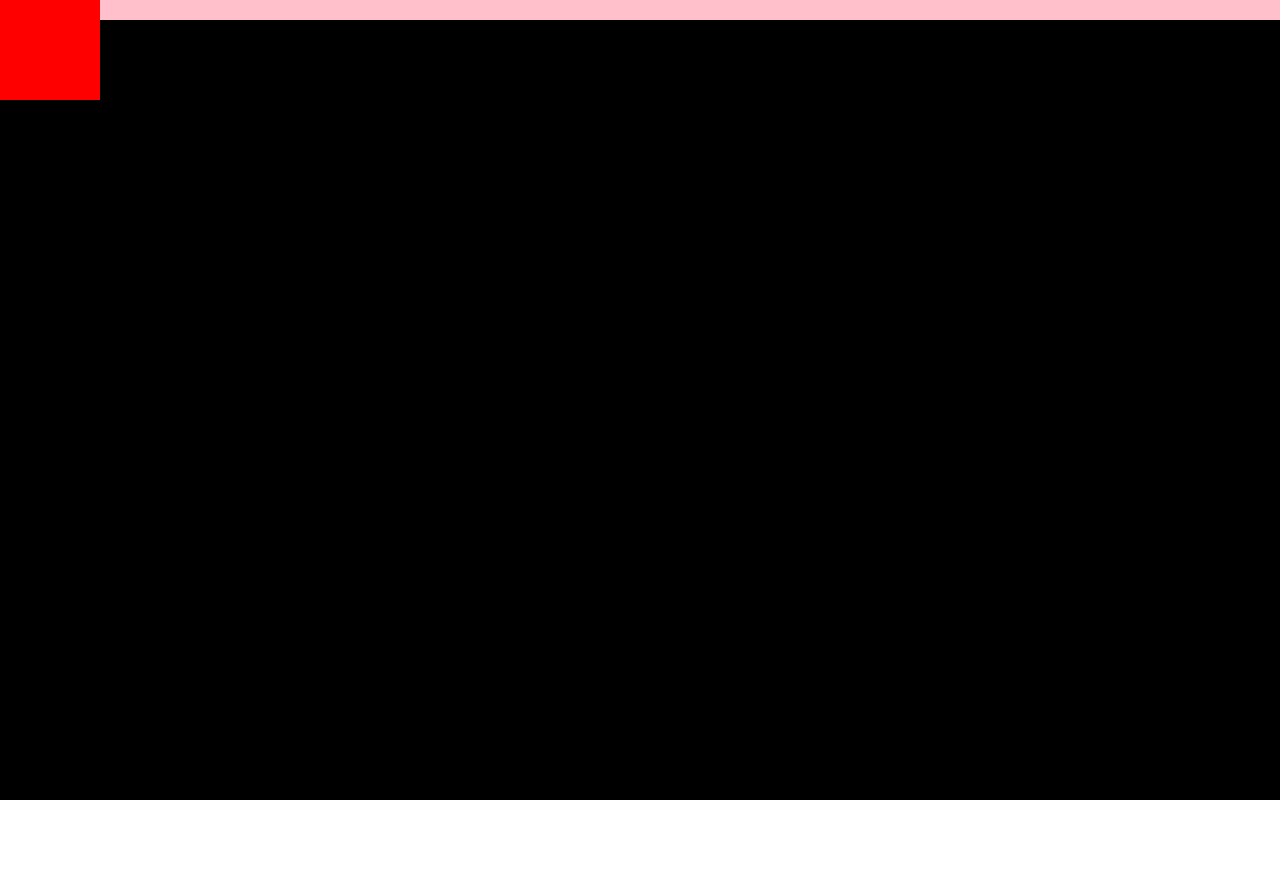
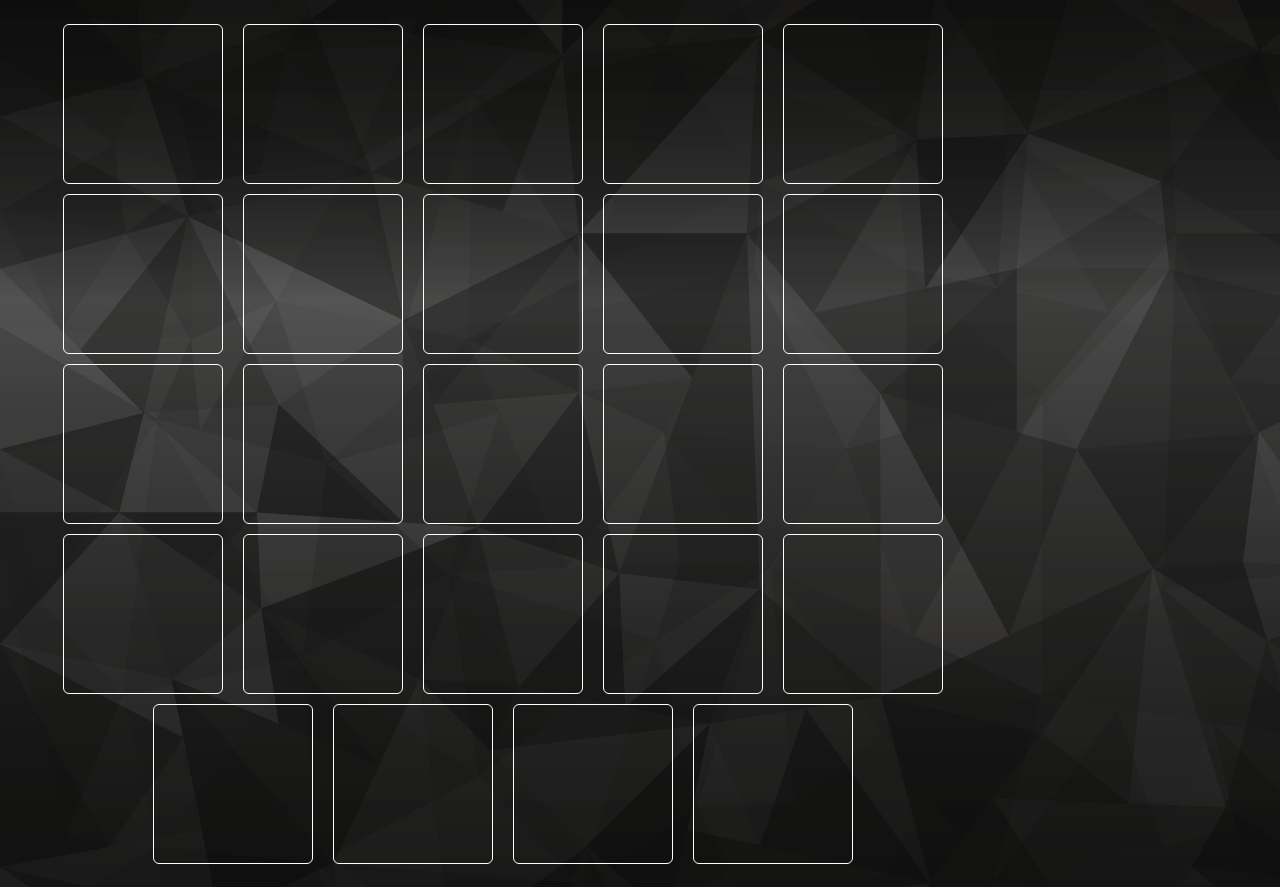
Before and after one commit to ankitkanojia/memory-game, a React (Create React App) app: page / in a window 1280 px wide. Before the commit the page ends 800 px from the top, so only its background shows below. Built offline with nearby package versions, Linux system fonts and the light colour scheme.

Commit message:
added bootstrap package and set design accordingly

```diff
--- a/package.json
+++ b/package.json
@@ -3,6 +3,7 @@
   "version": "0.1.0",
   "private": true,
   "dependencies": {
+    "bootstrap": "^4.3.1",
     "react": "^16.12.0",
     "react-dom": "^16.12.0",
     "react-scripts": "3.2.0"
--- a/src/App.css
+++ b/src/App.css
@@ -1,57 +1,41 @@
-.App {
-  background-color:#000000;
+body {
+  background: url("bgimage.png");
+}
+
+.app{
   min-height: 100vh;
 }
 
-.red{
-  background-color:red;
+.container{
+  padding-left: 0px;
+  padding-right: 0px;
+  max-width : 95%;
 }
 
-.pink{
-  background-color:pink;
+.row{
+  min-height: 100vh;
 }
 
+.sblock
+{
+  height: 100%;;
+}
 
-.card {
-  width: 100px;
-  height: 100px;
-  position: absolute;
-  -webkit-transition: -webkit-transform 1s;
-  -moz-transition: -moz-transform 1s;
-  -o-transition: -o-transform 1s;
-  transition: transform 1s;
-  -webkit-transform-style: preserve-3d;
-  -moz-transform-style: preserve-3d;
-  -o-transform-style: preserve-3d;
-  transform-style: preserve-3d;
-  -webkit-transform-origin: 50% 50%;
+.flipblock{
+  height: 160px;
+  min-width: 160px;
+  max-width: 160px;
+  border-color: black;
+  border: 1px solid #FFF;
+  margin: 5px;
+  margin-right: 10px;
+  margin-left: 10px;
+  border-radius: 6px;
 }
-.card div {
-  display: block;
-  height: 100px;
-  width: 100px;
-  color: white;
-  text-align: center;
-  font-weight: bold;
-  position: absolute;
-  -webkit-backface-visibility: hidden;
-  -moz-backface-visibility: hidden;
-  -o-backface-visibility: hidden;
-  backface-visibility: hidden;
+
+.contentBox{
+  max-width: 1200px;
+  /* background-color:#2f3360; */
+  margin: 2%;
+  border-radius: 5px;
 }
-.card .front {
-background: red;
-}
-.card .back {
-  background: blue;
-  -webkit-transform: rotateY( 180deg );
-  -moz-transform: rotateY( 180deg );
-  -o-transform: rotateY( 180deg );
-  transform: rotateY( 180deg );
-}
-.card.flipped {
-  -webkit-transform: rotateY( 180deg );
-  -moz-transform: rotateY( 180deg );
-  -o-transform: rotateY( 180deg );
-  transform: rotateY( 180deg );
-}
--- a/src/App.js
+++ b/src/App.js
@@ -27,18 +27,17 @@ class App extends React.Component {
       <div className="App">
         <div class="container">
           <div class="row">
-            <div class="col-md-8 red">
-              <section class="container">
-                <div onClick={this.flip} class={"card" + (this.state.isFliped ? " flipped" : "")}>
-                  <div class="front">&nbsp;</div>
-                  <div class="back">
-                    <img src={logo} alt="s" />
-                  </div>
+            <div className="col-md-9">
+              <div className="row">
+                <div className="col-md-12 contentBox d-flex justify-content-center align-items-center align-content-around flex-wrap">
+                  {[...Array(24)].map((data) => {
+                    return <div className="flipblock">&nbsp;</div>
+                  })}
                 </div>
-              </section>
+              </div>
             </div>
-            <div className="col-md-4 pink">
-              &nbsp;
+            <div className="col-md-3 sblock">
+                &nbsp;
             </div>
           </div>
         </div>
--- a/src/index.js
+++ b/src/index.js
@@ -1,6 +1,6 @@
 import React from 'react';
 import ReactDOM from 'react-dom';
-import './index.css';
+import 'bootstrap/dist/css/bootstrap.min.css';
 import App from './App';
 import * as serviceWorker from './serviceWorker';
 
```
Also changed, not shown: src/bgimage.png (added).
